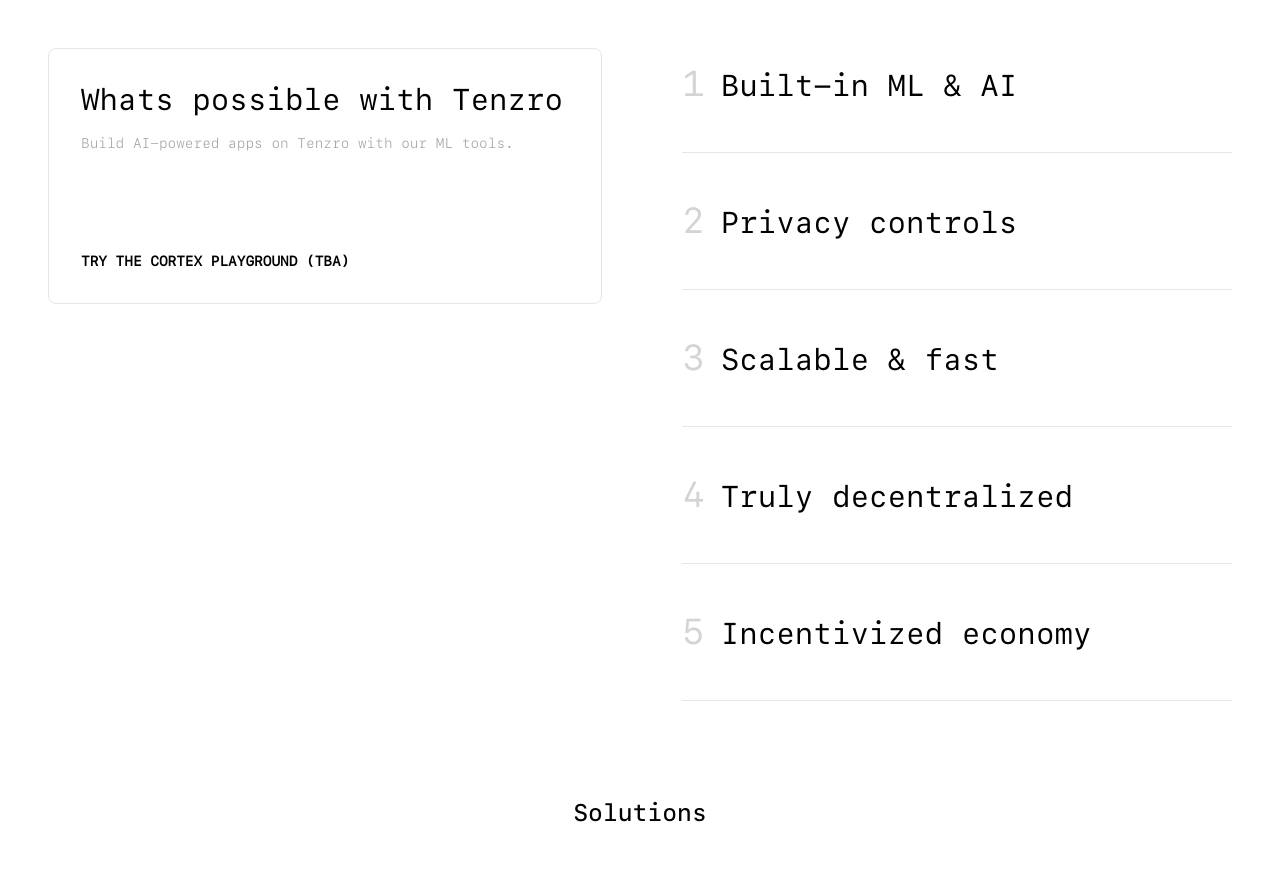
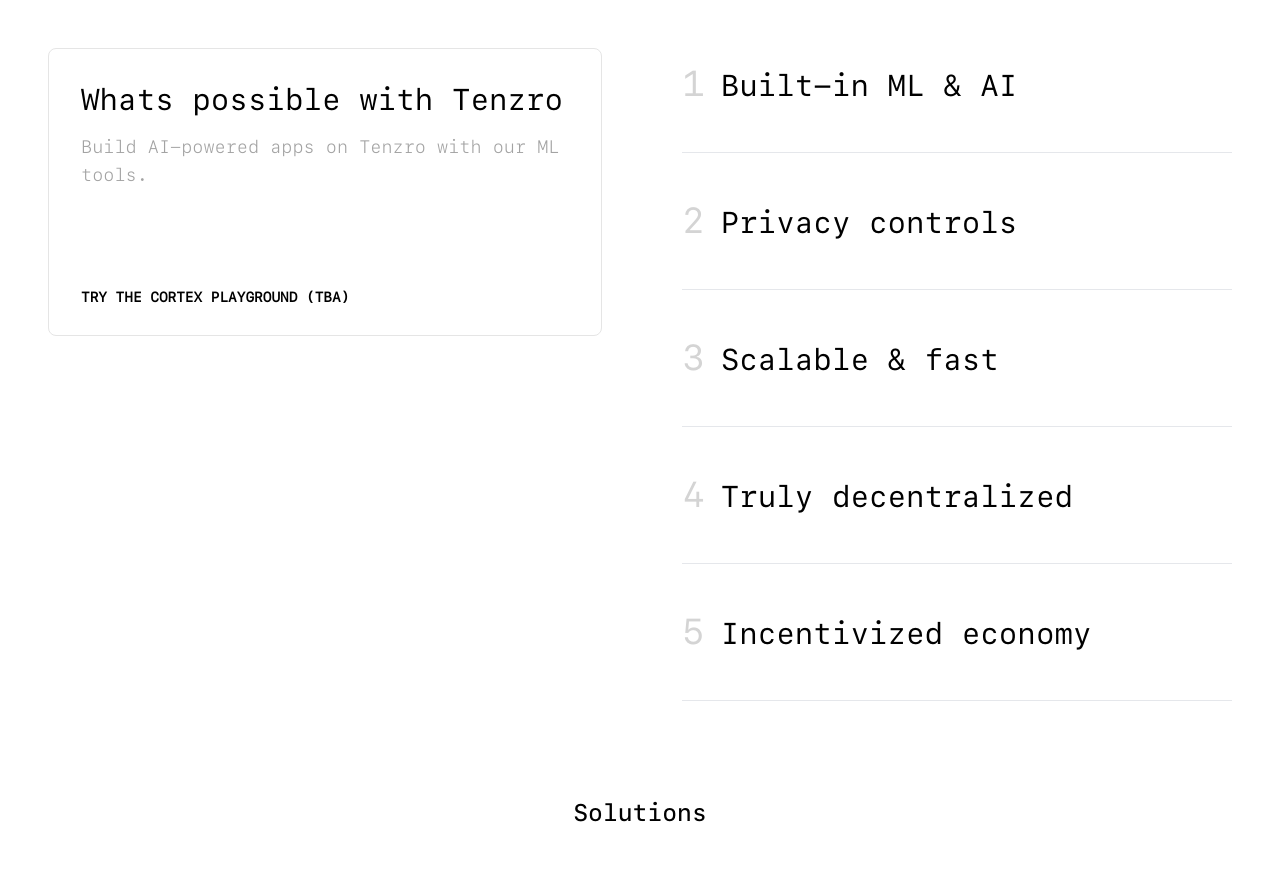
Before and after one commit to hilarl/tenzro-com, a Next.js app: page / in a window 1280 px wide. Shown: the part 1200-2075 px from the top of the page. Built offline with nearby package versions, Linux system fonts and the light colour scheme.

Commit message:
Update page.js

```diff
--- a/src/app/page.js
+++ b/src/app/page.js
@@ -44,10 +44,10 @@
       </div>
       <div class='min-h-screen px-6 md:px-12' id="discover">
         <div class="md:flex">
-          <div class="p-8 w-full md:w-1/2 border border-neutral-200 rounded-lg text-black md:h-64 mt-20 mr-20 mono-regular-h">
+          <div class="p-8 w-full md:w-1/2 border border-neutral-200 rounded-lg text-black h-auto md:h-72 mt-20 mr-20 mono-regular-h">
             <h1 className="text-xl md:text-3xl mb-4">Whats possible with Tenzro</h1>
-            <p className="mb-24 text-sm md:text-md text-neutral-400 mono-light">Build AI-powered apps on Tenzro with our ML tools.</p>
-            <Link className="text-sm font-bold" href="#">TRY THE CORTEX PLAYGROUND (TBA)</Link>
+            <p className="mb-24 text-sm md:text-lg text-neutral-400 mono-light">Build AI-powered apps on Tenzro with our ML tools.</p>
+            <Link className="text-sm md:text-md font-bold" href="#">TRY THE CORTEX PLAYGROUND (TBA)</Link>
           </div>
           <div class="md:w-1/2">
             <Accordion type="single" collapsible className="w-full mt-12 mb-20">
```
